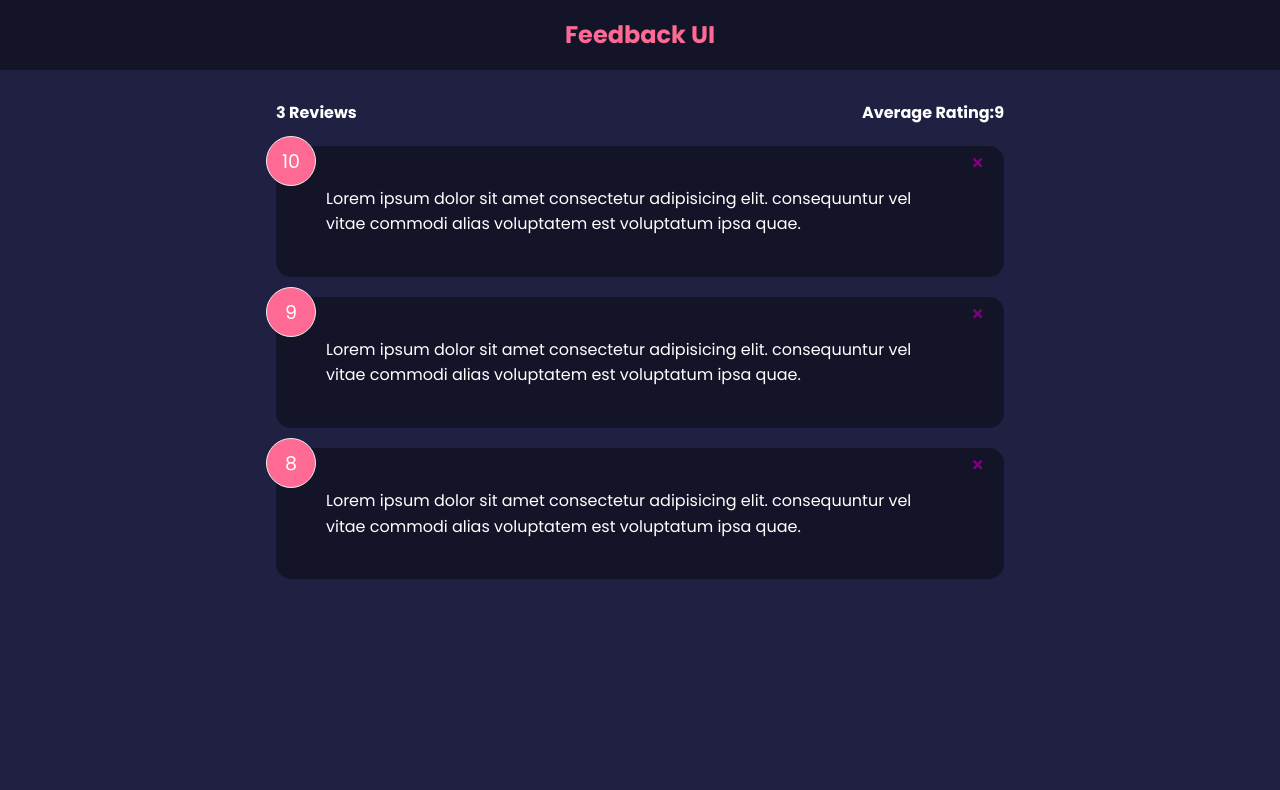
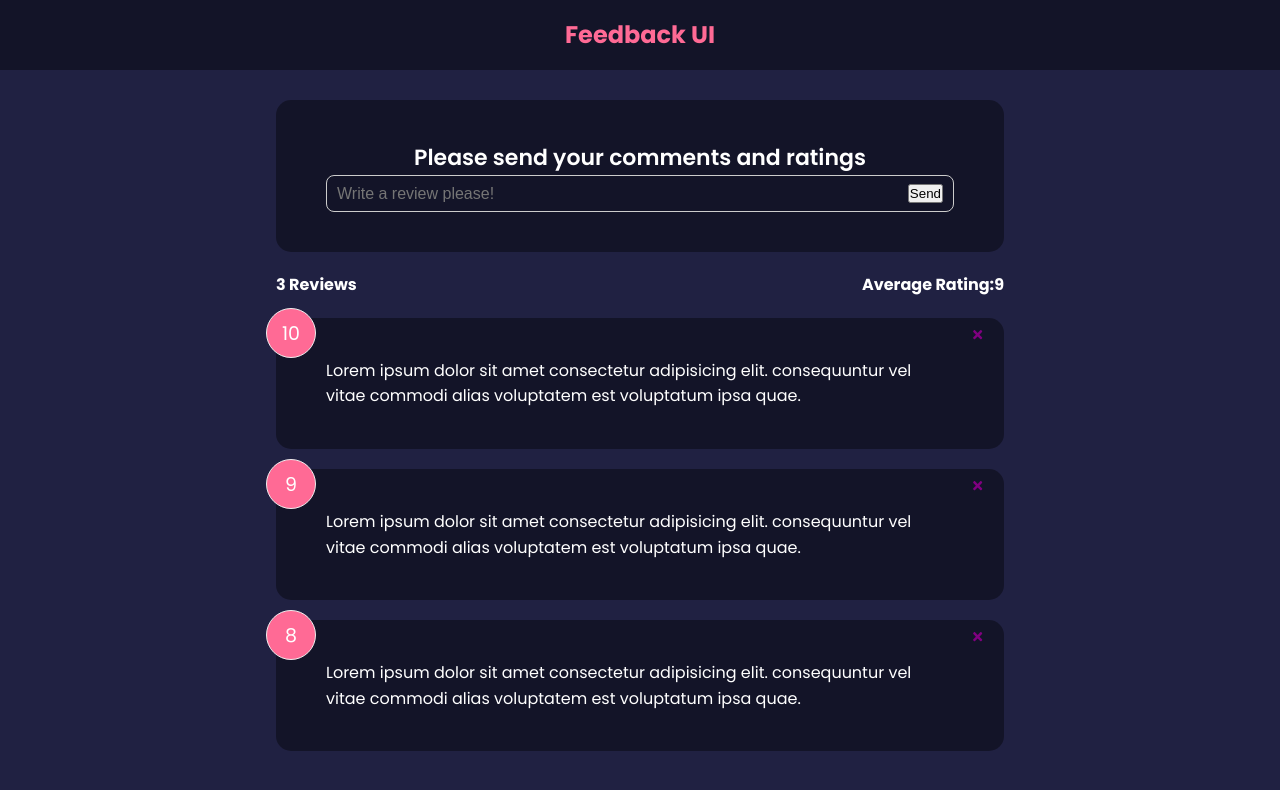
Before and after one commit to salimp2009/feedback-app, a React (Create React App) app: page / in a window 1280 px wide. Shown: the top 790 px of the page. Built offline with nearby package versions, Linux system fonts and the light colour scheme.

Commit message:
added FeedbackForm; called from App.jsx; it has an input field the useState is used to handle the text state ; also added background-color for input-group to inherit from the Card container so when the colors are reversed the colors of text field changes accordingly

```diff
--- a/src/App.jsx
+++ b/src/App.jsx
@@ -2,6 +2,7 @@ import { useState } from "react";
 import Header from "./components/Header";
 import FeedbackList from "./components/FeedbackList";
 import FeedbackStats from "./components/FeedbackStats";
+import FeedbackForm from "./components/FeedbackForm";
 import FeedbackData from "./data/FeedbackData";
 
 function App() {
@@ -16,6 +17,7 @@ function App() {
     <>
       <Header />
       <div className="container">
+        <FeedbackForm />
         <FeedbackStats feedback={feedback} />
         <FeedbackList feedback={feedback} handleDelete={deleteFeedback} />
       </div>
--- /dev/null
+++ b/src/components/FeedbackForm.jsx
@@ -0,0 +1,29 @@
+import { useState } from "react";
+import Card from "./shared/Card";
+
+function FeedbackForm() {
+  const [text, setText] = useState("");
+  const handleTextChange = (e) => {
+    setText(e.target.value);
+    console.log(text);
+  };
+  return (
+    <Card reverse={true}>
+      <form>
+        <h2>Please send your comments and ratings </h2>
+        {/* @todo rating select component  */}
+        <div className="input-group">
+          <input
+            onChange={handleTextChange}
+            type="text"
+            placeholder="Write a review please!"
+            value={text}
+          />
+          <button type="submit">Send</button>
+        </div>
+      </form>
+    </Card>
+  );
+}
+
+export default FeedbackForm;
--- a/src/index.css
+++ b/src/index.css
@@ -106,12 +106,16 @@ header {
   border: 1px solid #ccc;
   padding: 8px 10px;
   border-radius: 8px;
+  background-color: inherit;
 }
 
 input {
   flex-grow: 2;
   border: none;
   font-size: 16px;
+  /* added as an extra */
+  background-color: inherit;
+  color: inherit;
 }
 
 input:focus {
```
